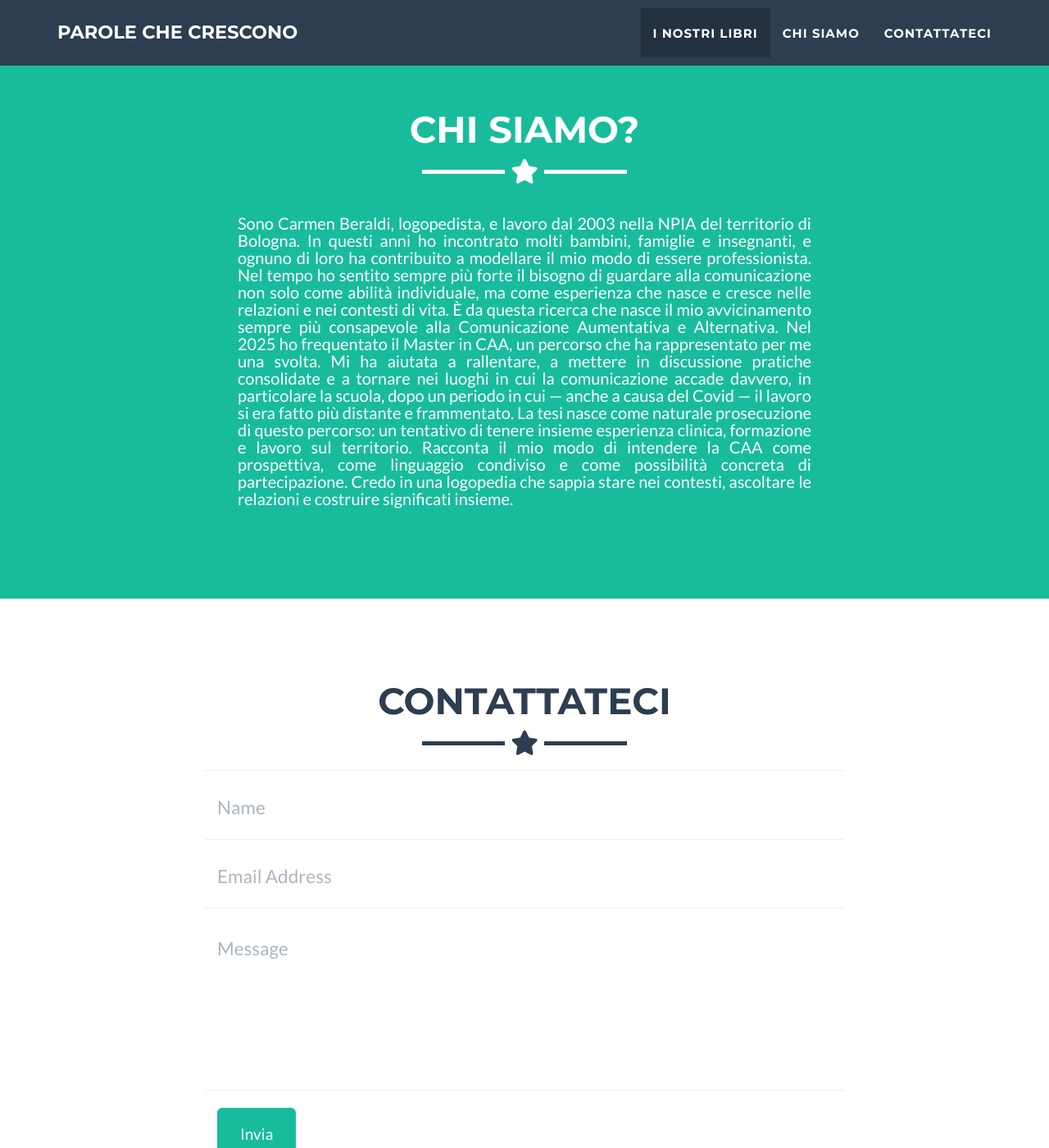
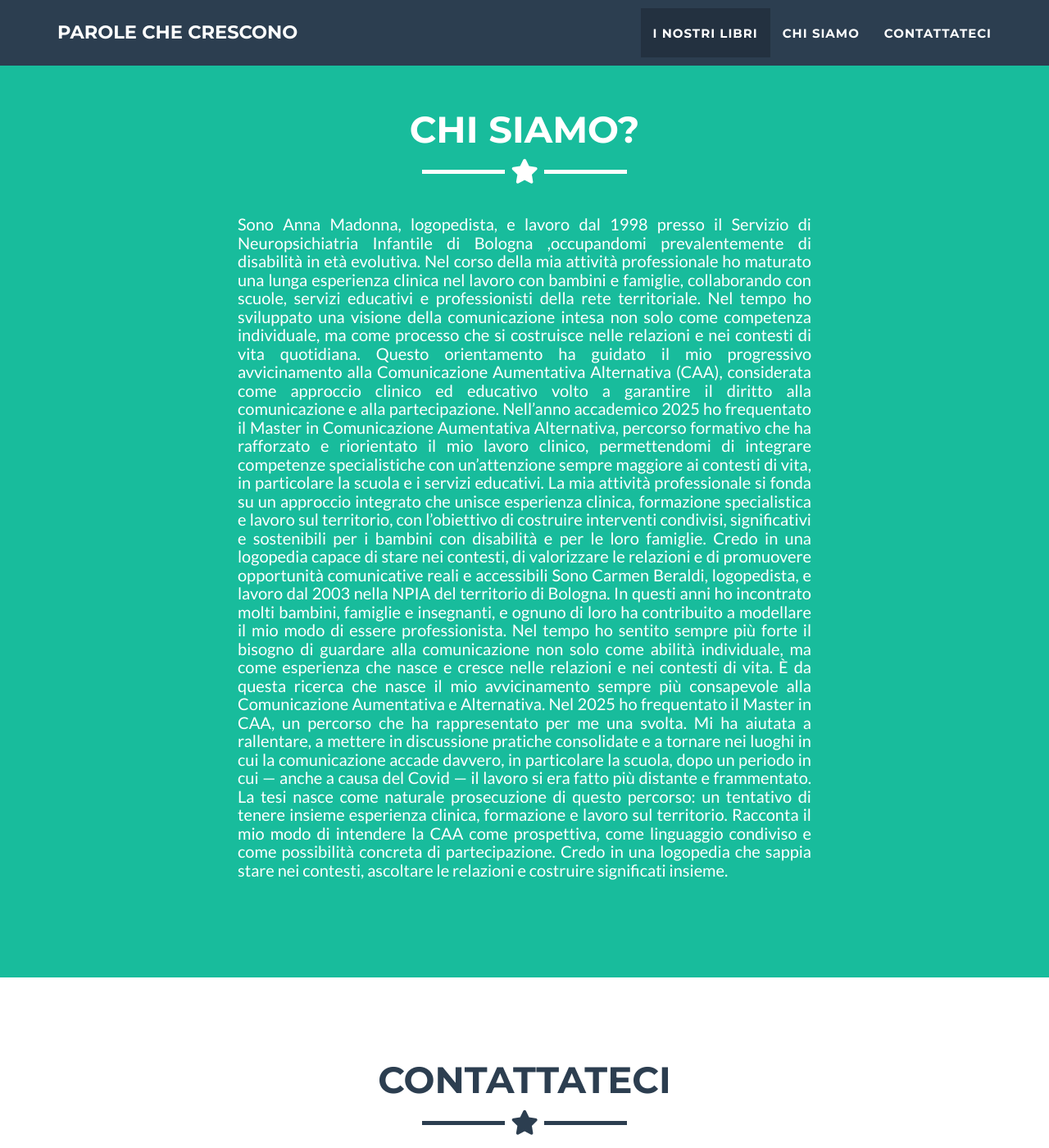
Before and after one commit to anna-madonna/Parole-che-crescono, a Jekyll site: the page built from _posts/2026-02-07-tino.markdown, in a window 1280 px wide and 1400 px high, scrolled down 3078 px. Shown: the whole window at 82% size. Built offline with Jekyll 4.4.1, drawn with Linux system fonts in a browser that asks for light colours.

Commit message:
dovrei aver risolto i download e modificato anche about

```diff
--- a/_includes/about.html
+++ b/_includes/about.html
@@ -7,18 +7,20 @@
         <hr class="star-light">
       </div>
     </div>
-    <div class="row">
-      <div class="About" style="
-      max-width:700px;
-       margin:20px auto 0 auto;
-       text-align:justify;
-       font-size:1em;
-       line-height:1.4em;
-       word-wrap:break-word;
-       overflow-wrap:break-word;
-       hyphens:auto;
-       ">
+    <div class="About" style="max-width:700px; margin:20px auto; text-align:justify; font-size:1em; line-height:1.5em; word-wrap:break-word; overflow-wrap:break-word; hyphens:auto;">
+
         <p>
+          Sono Anna Madonna, logopedista, e lavoro dal 1998 presso il Servizio di Neuropsichiatria Infantile di Bologna ,occupandomi prevalentemente di disabilità in età evolutiva.
+Nel corso della mia attività professionale ho maturato una lunga esperienza clinica nel lavoro con bambini e famiglie, collaborando con scuole, servizi educativi e professionisti della rete territoriale.
+
+Nel tempo ho sviluppato una visione della comunicazione intesa non solo come competenza individuale, ma come processo che si costruisce nelle relazioni e nei contesti di vita quotidiana. Questo orientamento ha guidato il mio progressivo avvicinamento alla Comunicazione Aumentativa Alternativa (CAA), considerata come approccio clinico ed educativo volto a garantire il diritto alla comunicazione e alla partecipazione.
+
+Nell’anno accademico 2025 ho  frequentato il Master in Comunicazione Aumentativa Alternativa, percorso formativo che ha rafforzato e riorientato il mio lavoro clinico, permettendomi di integrare competenze specialistiche con un’attenzione sempre maggiore ai contesti di vita, in particolare la scuola e i servizi educativi.
+
+La mia attività professionale si fonda su un approccio integrato che unisce esperienza clinica, formazione specialistica e lavoro sul territorio, con l’obiettivo di costruire interventi condivisi, significativi e sostenibili per i bambini con disabilità e per le loro famiglie.
+
+Credo in una logopedia capace di stare nei contesti, di valorizzare le relazioni e di promuovere opportunità comunicative reali e accessibili
+
           Sono Carmen Beraldi, logopedista, e lavoro dal 2003 nella NPIA del territorio di Bologna. In questi anni ho incontrato molti bambini, famiglie e insegnanti, e ognuno di loro ha contribuito a modellare il mio modo di essere professionista.
 
 Nel tempo ho sentito sempre più forte il bisogno di guardare alla comunicazione non solo come abilità individuale, ma come esperienza che nasce e cresce nelle relazioni e nei contesti di vita. È da questa ricerca che nasce il mio avvicinamento sempre più consapevole alla Comunicazione Aumentativa e Alternativa.
--- a/_posts/2026-02-07-fuffy.markdown
+++ b/_posts/2026-02-07-fuffy.markdown
@@ -19,5 +19,5 @@
 
 ### Download
 
-<a href="{{ '/assets/pdf/fattoria.pdf' | relative_url }}" target="_blank" class="btn btn-primary m-2">Scarica PDF</a>
-<a href="{{ '/assets/foto/foto_fattoria.pdf' | relative_url }}" target="_blank" class="btn btn-primary m-2">Scarica Foto</a>
+<a href="{{ '/assets/pdf/fuffy.pdf' | relative_url }}" target="_blank" class="btn btn-primary m-2">Scarica PDF</a>
+<a href="{{ '/assets/foto/foto_fuffy.pdf' | relative_url }}" target="_blank" class="btn btn-primary m-2">Scarica Foto</a>
--- a/_posts/2026-02-07-guida-genitori.markdown
+++ b/_posts/2026-02-07-guida-genitori.markdown
@@ -21,5 +21,4 @@
 
 ### Download
 
-<a href="{{ '/assets/pdf/fattoria.pdf' | relative_url }}" target="_blank" class="btn btn-primary m-2">Scarica PDF</a>
-<a href="{{ '/assets/foto/foto_fattoria.pdf' | relative_url }}" target="_blank" class="btn btn-primary m-2">Scarica Foto</a>
+<a href="{{ '/assets/pdf/guida_per_i_genitori.pdf' | relative_url }}" target="_blank" class="btn btn-primary m-2">Scarica PDF</a>
--- a/_posts/2026-02-07-lina.markdown
+++ b/_posts/2026-02-07-lina.markdown
@@ -21,5 +21,5 @@
 
 ### Download
 
-<a href="{{ '/assets/pdf/fattoria.pdf' | relative_url }}" target="_blank" class="btn btn-primary m-2">Scarica PDF</a>
-<a href="{{ '/assets/foto/foto_fattoria.pdf' | relative_url }}" target="_blank" class="btn btn-primary m-2">Scarica Foto</a>
+<a href="{{ '/assets/pdf/lina.pdf' | relative_url }}" target="_blank" class="btn btn-primary m-2">Scarica PDF</a>
+<a href="{{ '/assets/foto/foto_lina.pdf' | relative_url }}" target="_blank" class="btn btn-primary m-2">Scarica Foto</a>
--- a/_posts/2026-02-07-nel-mare.markdown
+++ b/_posts/2026-02-07-nel-mare.markdown
@@ -22,5 +22,5 @@
 
 ### Download
 
-<a href="{{ '/assets/pdf/fattoria.pdf' | relative_url }}" target="_blank" class="btn btn-primary m-2">Scarica PDF</a>
-<a href="{{ '/assets/foto/foto_fattoria.pdf' | relative_url }}" target="_blank" class="btn btn-primary m-2">Scarica Foto</a>
+<a href="{{ '/assets/pdf/nel_mare.pdf' | relative_url }}" target="_blank" class="btn btn-primary m-2">Scarica PDF</a>
+<a href="{{ '/assets/foto/foto_nel_mare.pdf' | relative_url }}" target="_blank" class="btn btn-primary m-2">Scarica Foto</a>
--- a/_posts/2026-02-07-tino.markdown
+++ b/_posts/2026-02-07-tino.markdown
@@ -21,5 +21,5 @@
 
 ### Download
 
-<a href="{{ '/assets/pdf/fattoria.pdf' | relative_url }}" target="_blank" class="btn btn-primary m-2">Scarica PDF</a>
-<a href="{{ '/assets/foto/foto_fattoria.pdf' | relative_url }}" target="_blank" class="btn btn-primary m-2">Scarica Foto</a>
+<a href="{{ '/assets/pdf/tino.pdf' | relative_url }}" target="_blank" class="btn btn-primary m-2">Scarica PDF</a>
+<a href="{{ '/assets/foto/foto_tino.pdf' | relative_url }}" target="_blank" class="btn btn-primary m-2">Scarica Foto</a>
```
Also changed, not shown: 14 other files.
